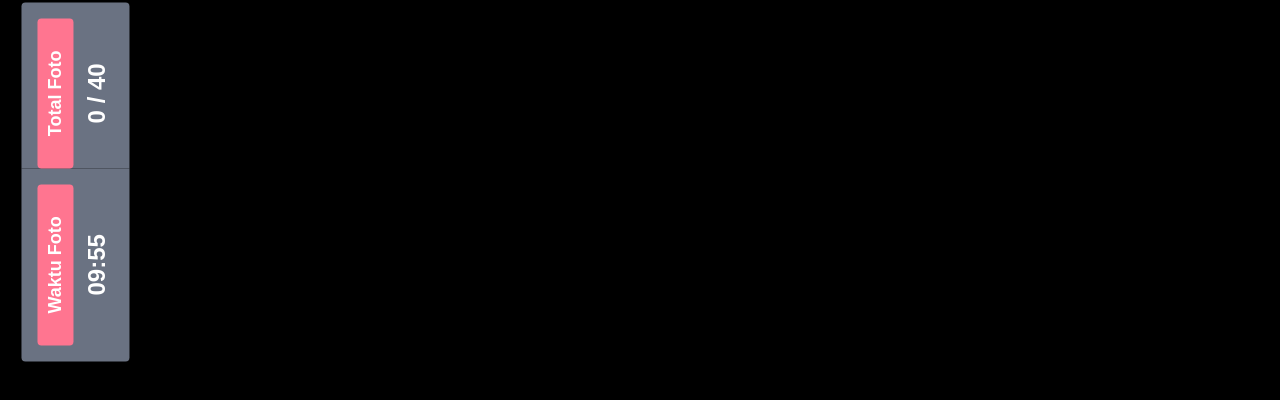
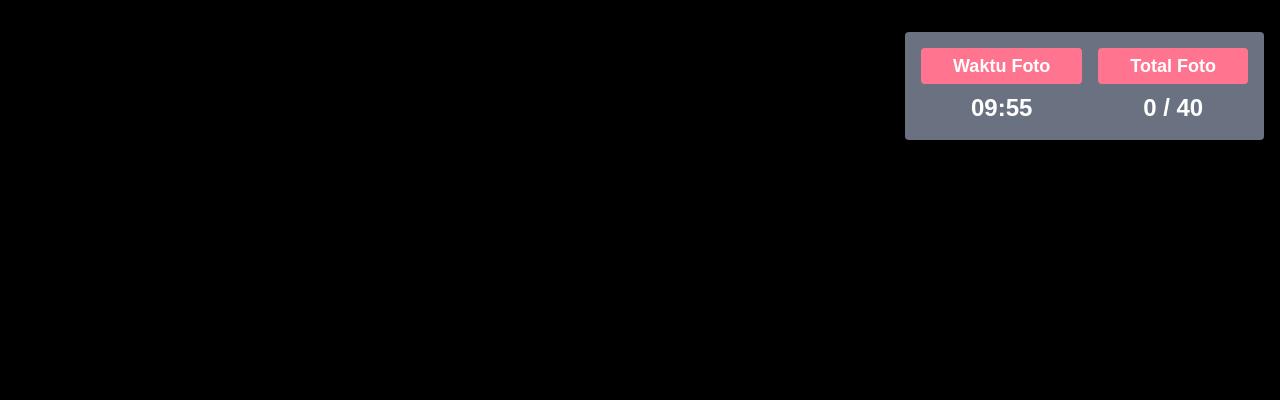
Before and after one commit to linggaprrrr/dclr-booth, a Next.js app: page /photo in a window 1280 px wide. Shown: the top 400 px of the page. Built offline with nearby package versions, Linux system fonts and the light colour scheme; no server answers.

Commit message:
style: update style

```diff
--- a/src/app/(qr)/page.tsx
+++ b/src/app/(qr)/page.tsx
@@ -65,7 +65,6 @@ export default function QR() {
           'x-api-key': 'sHCEtVx2mVXIa6ZUkigfd'
         }
       })
-
       if (!res.data || !res.data.data || !res.data.data.status || res.data.data.status !== 'in_booth', res.data.data.status !== 'in_booth') {
         throw new Error('')
       }
@@ -106,7 +105,7 @@ export default function QR() {
       <div className="w-[30%] h-[40%] relative rounded-xl">
         <video
           ref={videoRef}
-          className="w-full h-full object-cover rounded-xl rotate-180" />
+          className="w-full h-full object-cover rounded-xl -rotate-90" />
 
         {(!isScanning && scanResult) &&
           <div
--- a/src/app/photo/page.tsx
+++ b/src/app/photo/page.tsx
@@ -155,7 +155,7 @@ export default function Photo() {
   return (
     <>
       <main className="flex flex-col w-screen h-screen bg-black py-4">
-        <div className="absolute left-[-120px] top-[120px] px-4 py-2 flex z-[100] -rotate-90">
+        <div className="absolute top-6 w-full px-4 py-2 flex justify-end  z-[100]">
           <div className="flex flex-col items-center gap-2 p-4 bg-gray-500 rounded-tl rounded-bl">
             <div className="rounded bg-primary py-1 px-8">
               <span className="text-white font-bold text-lg">
@@ -180,7 +180,7 @@ export default function Photo() {
           </div>
         </div>
 
-        <div className="absolute top-0 w-screen h-screen">
+        <div className="absolute top-0 w-screen h-screen rotate-90" style={{width: window.innerHeight}}>
           <video
             ref={videoRef}
             className="w-full h-full bg-black object-fill"
```
